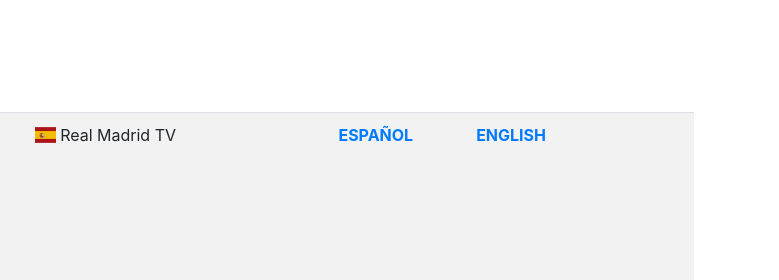
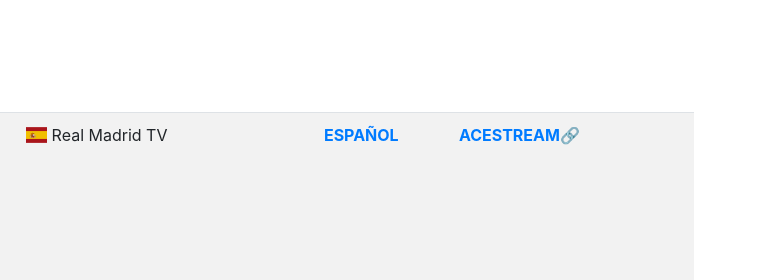
Before and after one commit to antuanct78/FAMILYA-TV-, a plain HTML site: page index.html in a window 1280 px wide. Shown: the part 8520-8800 px from the top of the page, 501-1280 px from the left. Drawn offline with nearby package versions, Linux system fonts and the light colour scheme; a script that the page names is missing.

Commit message:
Update index.html

```diff
--- a/index.html
+++ b/index.html
@@ -218,7 +218,7 @@
 <td><img src="https://i.servimg.com/u/f32/19/80/06/53/veetle11.png" title="TV" /></td>
 <td><span class="flag-icon flag-icon-ES"> </span> Real Madrid TV</td>
 <td><a href="https://hurtotudra1.foroactivo.com/h47-real-madrid-tv" target="_blank"><strong>ESPAÑOL</strong></a></td>
-<td><a href="https://hurtotudra1.foroactivo.com/h48-real-madrid-tv-eng" target="_blank"><strong>ENGLISH</strong></a> <br /></td>
+<td><a href="https://testaplicacion.webcindario.com/#" target="_blank"><strong>ACESTREAM🔗</strong></a> <br /></td>
 <td><a href="" target="_blank"><strong></strong></a> <br /></td>
     </tr>
     <tr>
```
